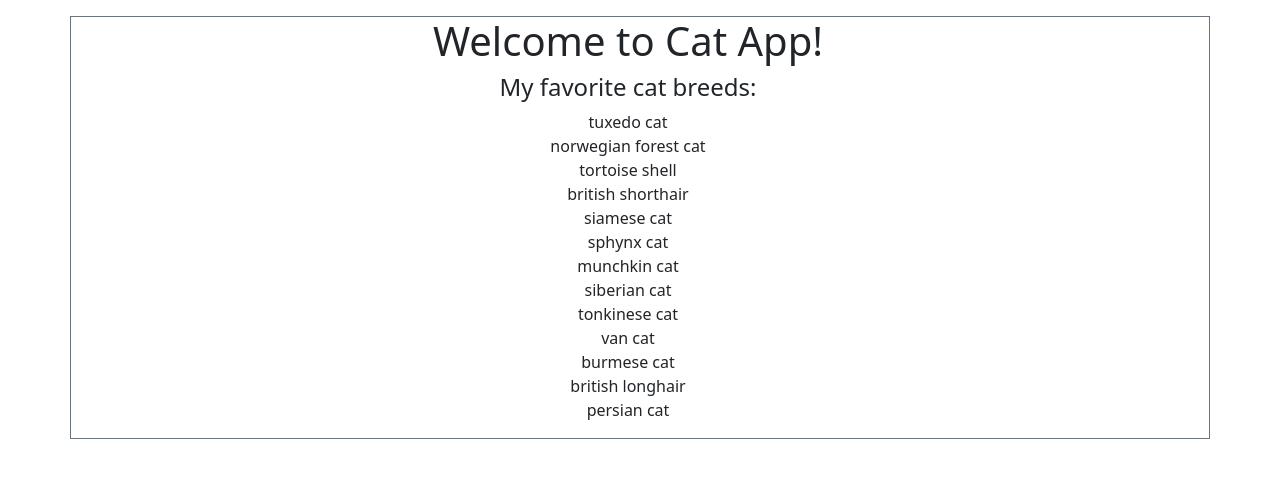
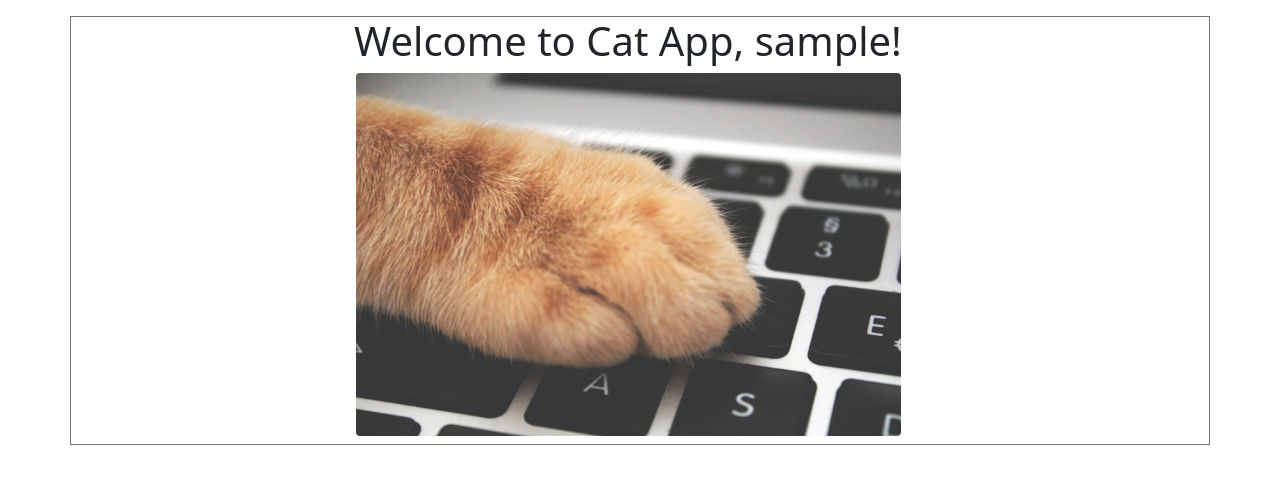
Before and after one commit to Navi-beep/cat_app, a Flask app: page / in a window 1280 px wide. Shown: the part 56-540 px from the top of the page. Run offline with Flask 2, Linux system fonts and the light colour scheme; the visitor is signed in with stand-in values (Sample User, id 1); data comes from the database, SQL or seed files in the repository; some libraries are stand-ins or nearby versions.

Commit message:
added cat photo

```diff
--- a/app/templates/base.html
+++ b/app/templates/base.html
@@ -14,7 +14,7 @@
 
         <nav class="navbar navbar-expand-lg bg-info">
             <div class="container-fluid">
-              <a class="navbar-brand text-dark" href="#">Cat-tastic Fantastic App</a>
+              <a class="navbar-brand text-dark" href="#">Cat-tastic Fantastic App </a>
               <button class="navbar-toggler border border-2 border-dark" type="button" data-bs-toggle="collapse" data-bs-target="#navbarNavAltMarkup" aria-controls="navbarNavAltMarkup" aria-expanded="false" aria-label="Toggle navigation">
                 <span class="navbar-toggler-icon"></span>
               </button>
--- a/app/templates/index.html
+++ b/app/templates/index.html
@@ -5,17 +5,15 @@
 
 
 {% block content %}
-        <h1 class="h1 text-center">Welcome to Cat App!</h1>
+        <h1 class="h1 text-center">Welcome to Cat App, {{current_user.username }}!</h1>
 
-        <h4 class="h4 text-center">My favorite cat breeds:</h4>
-        <ul class="list text-center list-unstyled">
-
-            {% for breed in breeds %}
-                <li>{{breed}}</li>
-            {% endfor %}
-
-        </ul>
+        <div class="cat text-center">
+            <img src="{{url_for('static', filename='pexels.jpg')}}" alt="cat paw on keyboard" class="cat rounded w-50 mb-2"/>
+            </div>
 
 
 
 {% endblock content %}
+
+
+<!-- cat photo from: Photo by Александар Цветановић: https://www.pexels.com/photo/orange-cat-foot-on-laptop-keyboard-1440387/ -->
```
Also changed, not shown: app/static/pexels.jpg (added).
